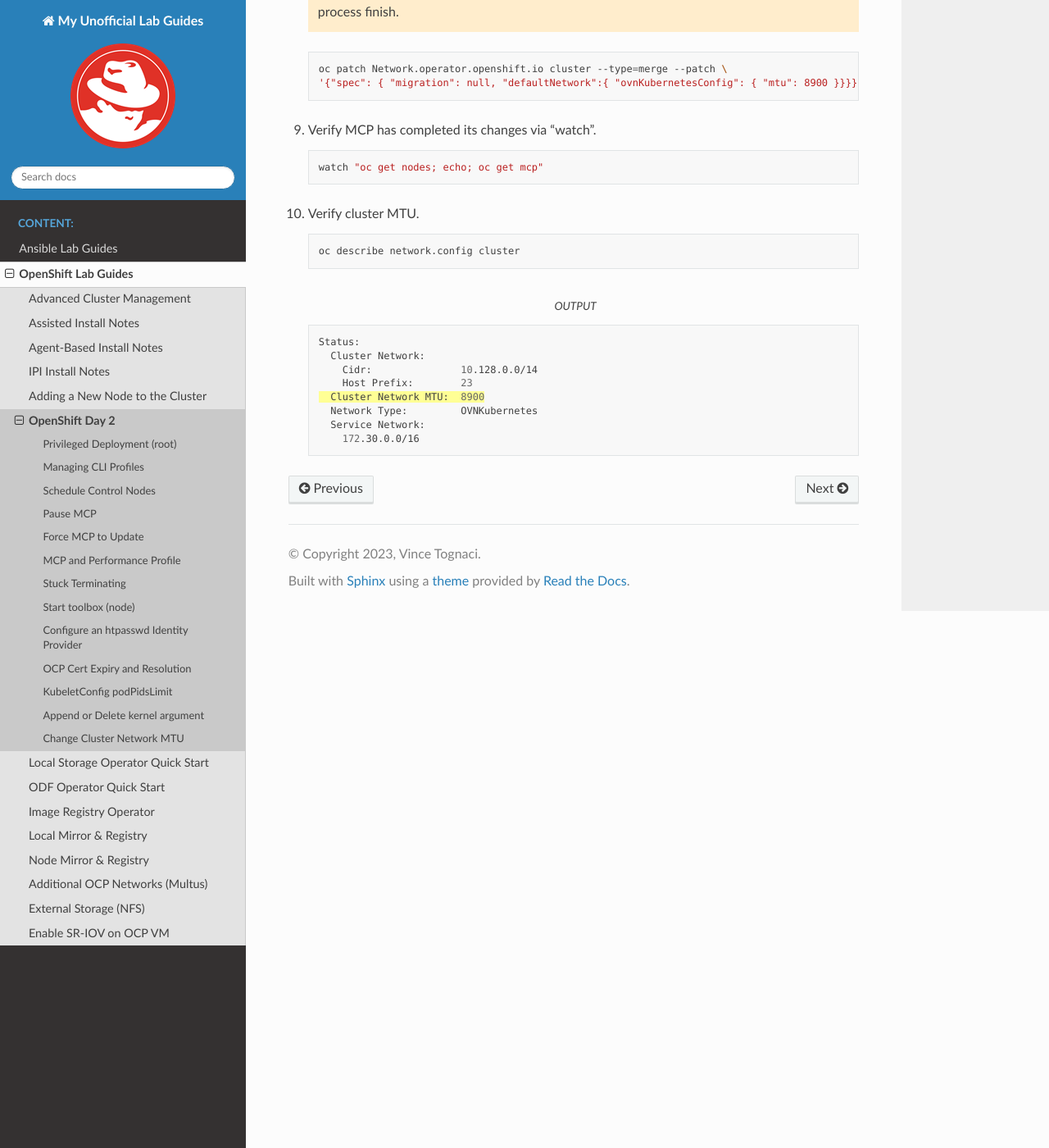
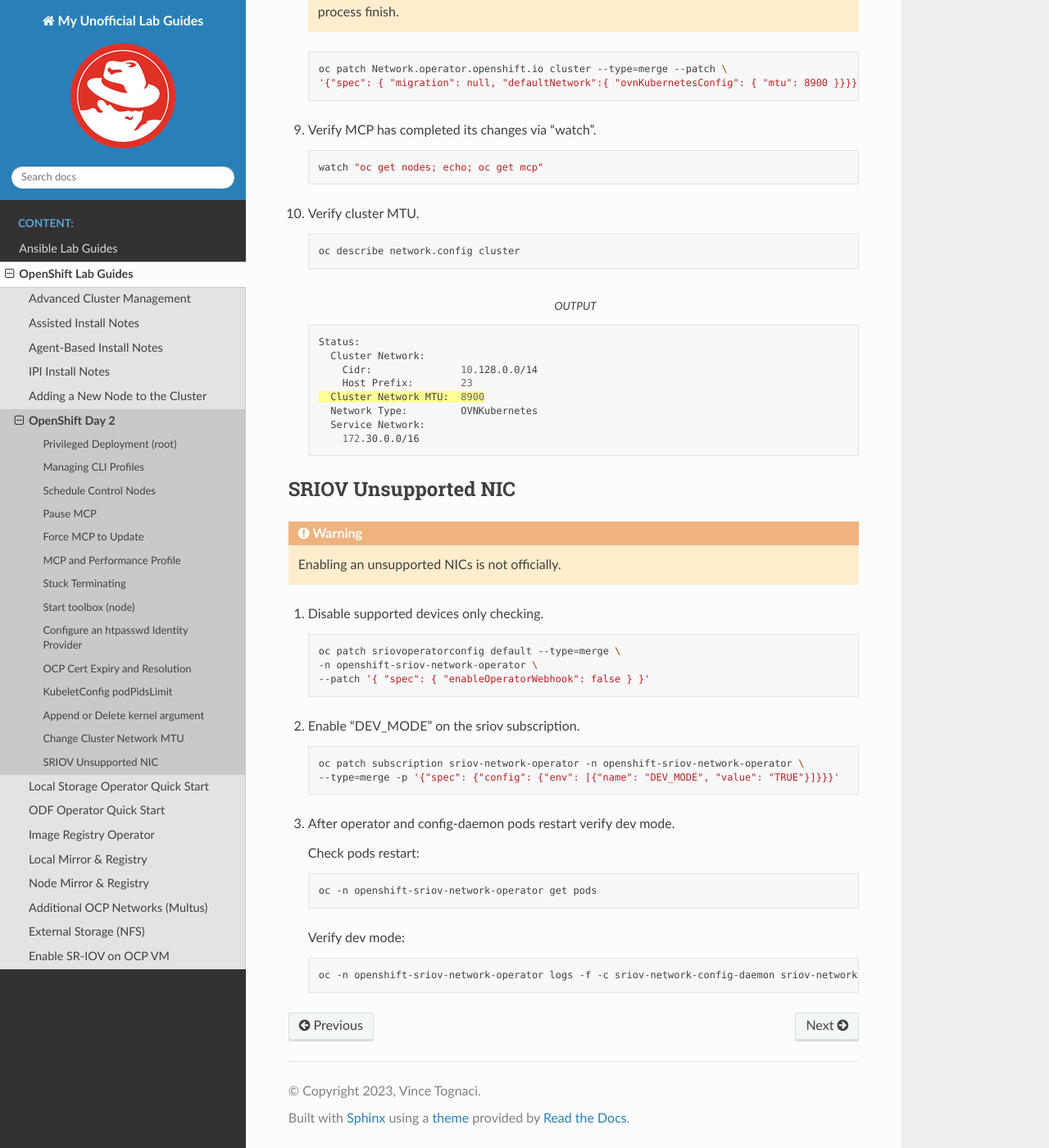
Before and after one commit to vtog/labGuides, a Sphinx documentation site: the page built from source/ocp/openshift-day2.rst, in a window 1280 px wide and 1400 px high, scrolled down 13624 px. Shown: the whole window at 82% size. Built offline with Sphinx 7.4.7 and the Read the Docs theme 2.0.0, drawn with Linux system fonts in a browser that asks for light colours; pages that are not in the unit, such as notebooks, are missing from menus.

Commit message:
sriov unsupported nic

```diff
--- a/source/ocp/openshift-day2.rst
+++ b/source/ocp/openshift-day2.rst
@@ -714,3 +714,37 @@
         Network Type:         OVNKubernetes
         Service Network:
           172.30.0.0/16
+
+SRIOV Unsupported NIC
+---------------------
+
+.. warning:: Enabling an unsupported NICs is not officially.
+
+#. Disable supported devices only checking.
+
+   .. code-block:: bash
+
+      oc patch sriovoperatorconfig default --type=merge \
+      -n openshift-sriov-network-operator \
+      --patch '{ "spec": { "enableOperatorWebhook": false } }'
+
+#. Enable "DEV_MODE" on the sriov subscription.
+
+   .. code-block:: bash
+
+      oc patch subscription sriov-network-operator -n openshift-sriov-network-operator \
+      --type=merge -p '{"spec": {"config": {"env": [{"name": "DEV_MODE", "value": "TRUE"}]}}}'
+
+#. After operator and config-daemon pods restart verify dev mode.
+
+   Check pods restart:
+
+   .. code-block:: bash
+
+      oc -n openshift-sriov-network-operator get pods
+
+   Verify dev mode:
+
+   .. code-block:: bash
+
+      oc -n openshift-sriov-network-operator logs -f -c sriov-network-config-daemon sriov-network-config-daemon-xxxxx
```
